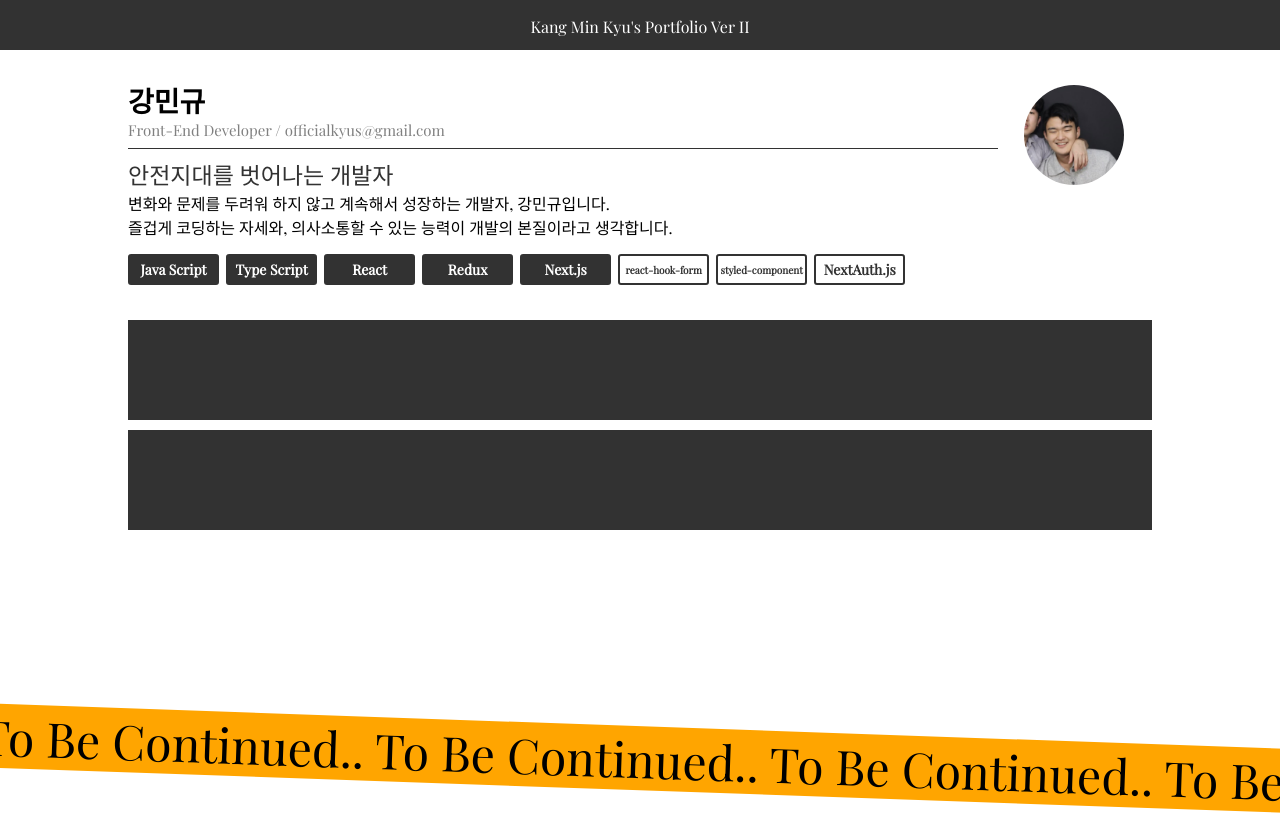
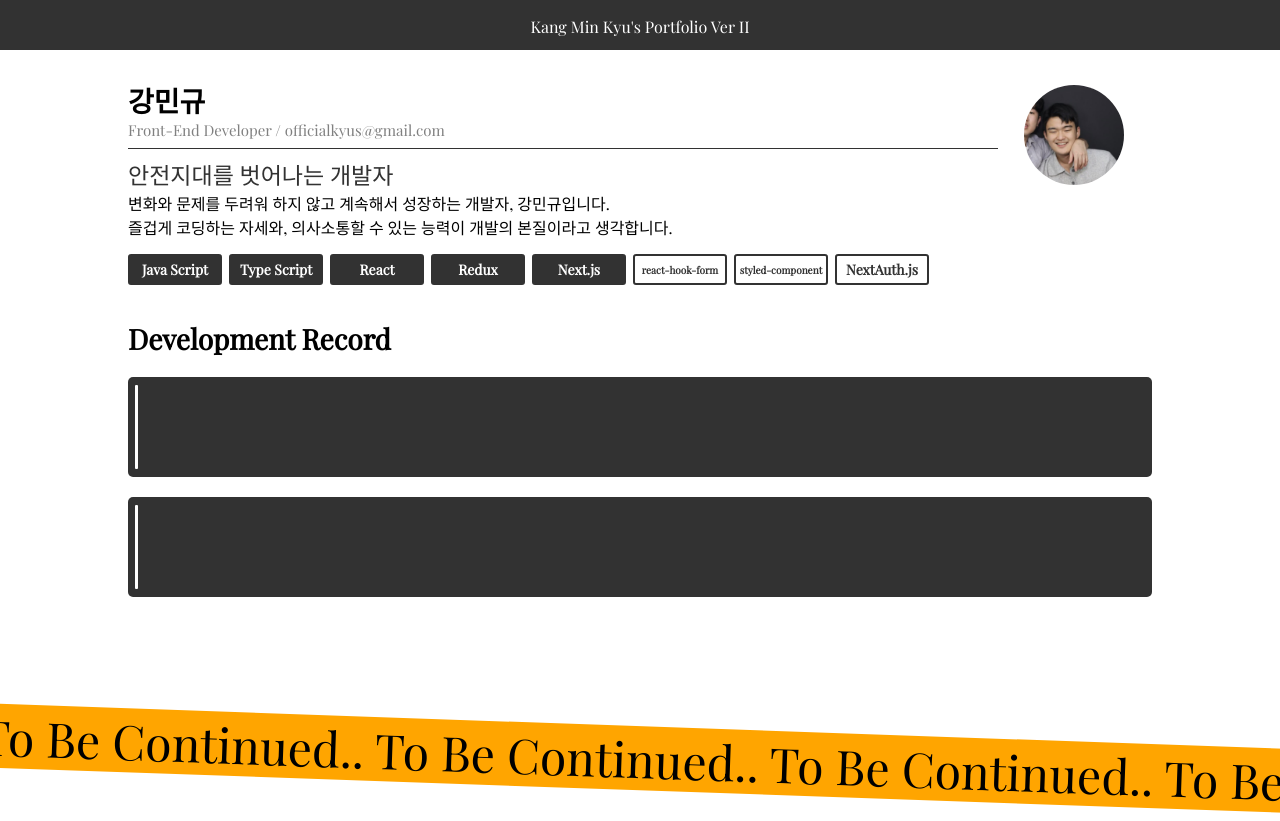
Before and after one commit to selfishAltruism/Portfolio_ver2, a React (Create React App) app: page / in a window 1280 px wide. Shown: the top 821 px of the page. Built offline with nearby package versions, Linux system fonts and the light colour scheme; a web font is replaced by a local one.

Commit message:
FIX project compoent

```diff
--- a/src/Profile.css
+++ b/src/Profile.css
@@ -48,7 +48,7 @@
   justify-content: center;
   align-items: center;
 
-  width: 8.5%;
+  width: 90px;
 
   height: 27px;
 
@@ -68,7 +68,7 @@
   justify-content: center;
   align-items: center;
 
-  width: 8.5%;
+  width: 90px;
 
   height: 27px;
 
@@ -88,7 +88,7 @@
   justify-content: center;
   align-items: center;
 
-  width: 8.5%;
+  width: 90px;
 
   height: 27px;
 
--- a/src/Project.tsx
+++ b/src/Project.tsx
@@ -20,14 +20,20 @@ function Project(prop: Prop) {
 
     display: flex;
     flex-direction: row;
-    justify-content: center;
+    align-items: center;
 
     background-color: #323232;
 
-    margin-top: 10px;
+    margin-top: 20px;
+
+    border-radius: 5px;
   `;
 
-  return <Container />;
+  return (
+    <Container>
+      <ColumnBar height="84%" />
+    </Container>
+  );
 }
 
 export default Project;
--- a/src/Projects.tsx
+++ b/src/Projects.tsx
@@ -3,12 +3,16 @@ import styled from "@emotion/styled";
 import Project from "./Project";
 
 const Projects = () => {
+  const Title = styled.span`
+    font-size: 28px;
+    font-weight: bold;
+  `;
   const Container = styled.div`
     position: absolute;
 
     width: 80%;
 
-    top: 310px;
+    top: 320px;
     left: 50%;
     transform: translate(-50%, 0%);
 
@@ -18,6 +22,7 @@ const Projects = () => {
   `;
   return (
     <Container>
+      <Title>Development Record</Title>
       <Project period="" title="" content="" githubURL="" notionURL="" />
       <Project period="" title="" content="" githubURL="" notionURL="" />
     </Container>
--- a/src/style_component/ColumnBar.tsx
+++ b/src/style_component/ColumnBar.tsx
@@ -2,11 +2,13 @@ import styled from "@emotion/styled";
 
 const ColumnBar = ({ height }: { height: string }) => {
   const Bar = styled.div`
-    width: 1px;
+    width: 3px;
     height: ${height};
-    background-color: #323232;
+    background-color: white;
 
-    margin-right: 8px;
+    margin-left: 7px;
+
+    border-radius: 1px;
   `;
   return <Bar />;
 };
```
